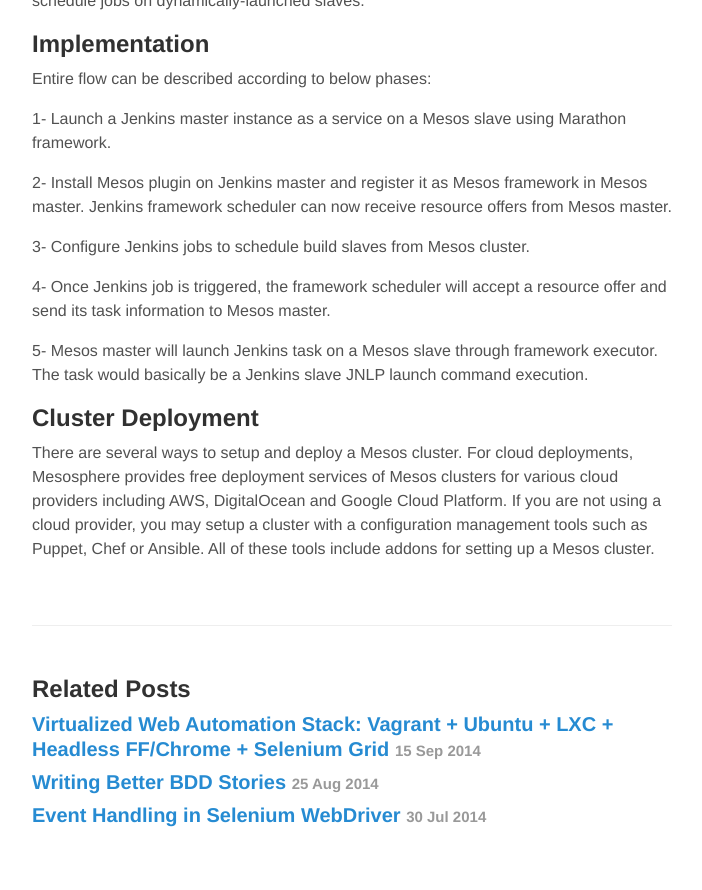
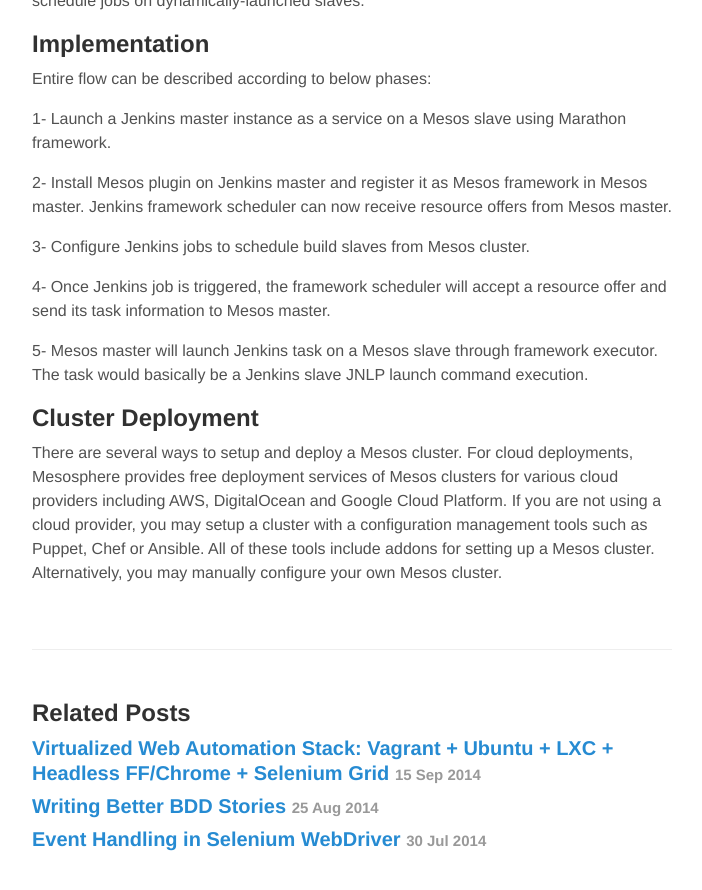
Before and after one commit to waseemh/waseemh.github.io_F, a Jekyll site: the page built from _posts/2015-03-15-cluster-wideci-system-mesos-jenkins.md, in a window 1280 px wide and 900 px high, scrolled down 1386 px. Shown: the top 890 px of the window, without its empty margins (288-990 px from the left). Built offline with Jekyll 4.4.1, drawn with Linux system fonts in a browser that asks for light colours; Markdown is read by kramdown in place of the engine named in the settings.

Commit message:
Update 2015-03-15-cluster-wideci-system-mesos-jenkins.md

```diff
--- a/_posts/2015-03-15-cluster-wideci-system-mesos-jenkins.md
+++ b/_posts/2015-03-15-cluster-wideci-system-mesos-jenkins.md
@@ -42,3 +42,4 @@
 
 There are several ways to setup and deploy a Mesos cluster. For cloud deployments, Mesosphere provides free deployment services of Mesos clusters for various cloud providers including AWS, DigitalOcean and Google Cloud Platform.
 If you are not using a cloud provider, you may setup a cluster with a configuration management tools such as Puppet, Chef or Ansible. All of these tools include addons for setting up a Mesos cluster.
+Alternatively, you may manually configure your own Mesos cluster.
```
